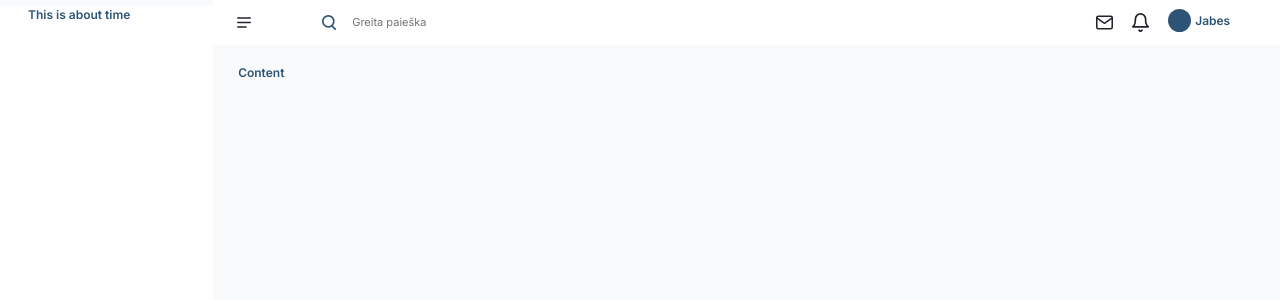
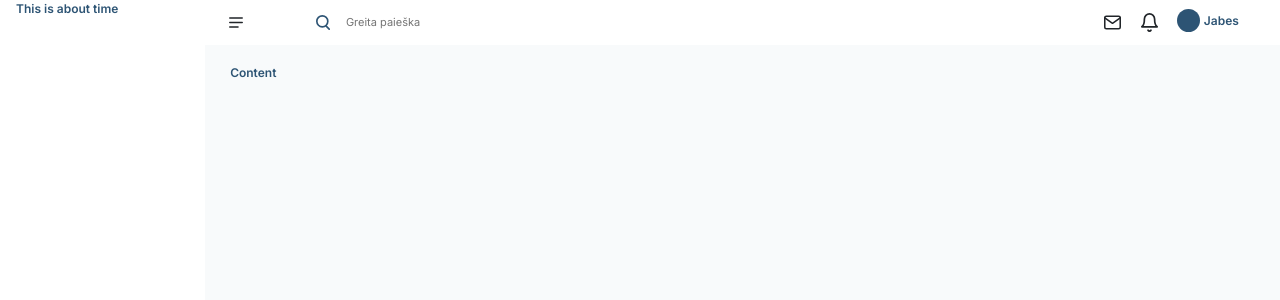
Before and after one commit to jacques-twizeyimana/ecommerce-admin, a React (Vite) app: page /employees in a window 1280 px wide. Shown: the top 300 px of the page. Built offline with nearby package versions, Linux system fonts and the light colour scheme.

Commit message:
feat: added navbar

```diff
--- a/src/layouts/MainLayout.tsx
+++ b/src/layouts/MainLayout.tsx
@@ -14,7 +14,7 @@ export default function MainLayout({children}) {
                     }
                 </div>
                 <div className={("col-0 d-none") +" d-md-block col-md-3 col-lg-2 p-0 "}>
-                    <div id="sidebar-content h-100">
+                    <div className="sidebar-content">
                         <Sidebar />
                     </div>
                 </div>
--- a/src/styles/layouts/MainLayout.scss
+++ b/src/styles/layouts/MainLayout.scss
@@ -3,8 +3,13 @@
 .bg {
     background-color: #F8FAFB;
     height: 100vh;
+    padding: 0;
     width: 100vw;
     overflow: hidden;
+
+    .sidebar-content {
+        margin-top: -5.68px;
+    }
 
     .main-content {
         padding: 0.8rem 1.3rem;
```
